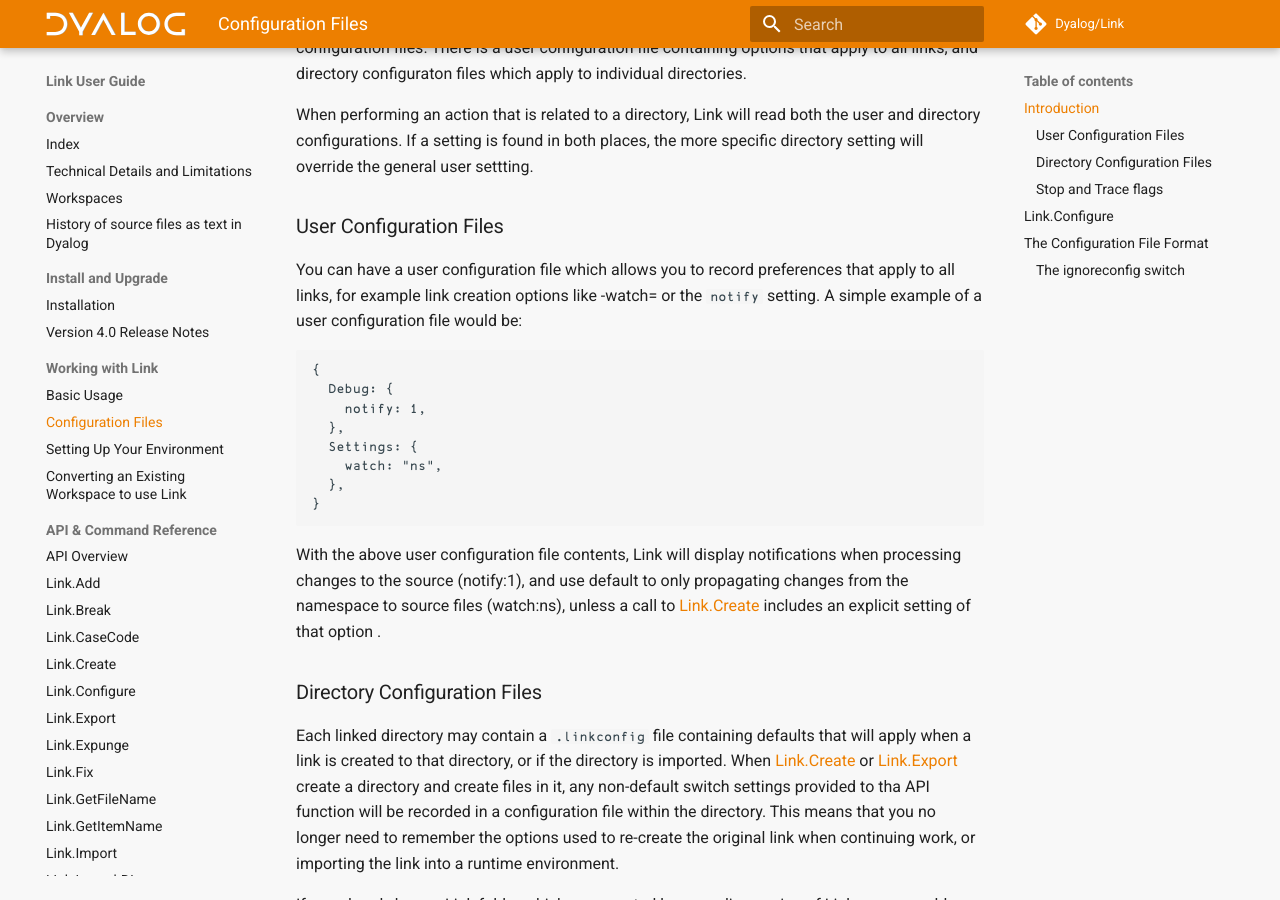
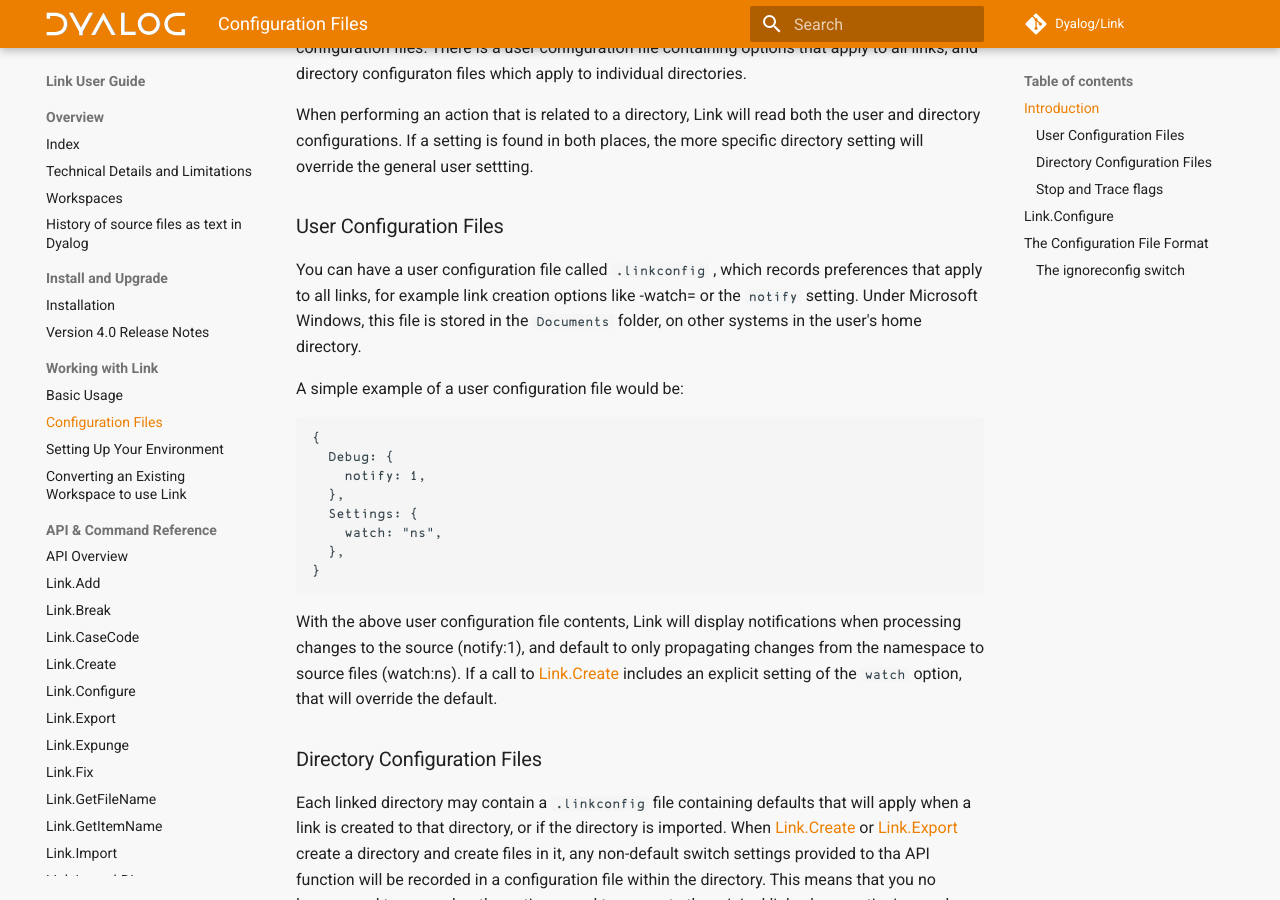
Before and after one commit to Dyalog/link, an MkDocs documentation site: the page built from docs/Usage/ConfigFiles.md, in a window 1280 px wide and 900 px high, scrolled down 221 px. Built offline with MkDocs 1.6.1 and Material for MkDocs 9.7.7, drawn with Linux system fonts in a browser that asks for light colours; comment, search, counter and statistics services are not loaded; some of the changed text lies outside the part shown.

Commit message:
Add information about WHERE user config file is

````diff
--- a/docs/Usage/ConfigFiles.md
+++ b/docs/Usage/ConfigFiles.md
@@ -6,7 +6,9 @@
 When performing an action that is related to a directory, Link will read both the user and directory configurations. If a setting is found in both places, the more specific directory setting will override the general user settting.
 
 ### User Configuration Files
-You can have a user configuration file which allows you to record preferences that apply to all links, for example link creation options like -watch= or the `notify` setting. A simple example of a user configuration file would be:
+You can have a user configuration file called `.linkconfig` , which records preferences that apply to all links, for example link creation options like -watch= or the `notify` setting. Under Microsoft Windows, this file is stored in the `Documents` folder, on other systems in the user's home directory.
+
+A simple example of a user configuration file would be:
 
 ```
 {
@@ -18,7 +20,7 @@
   },
 }
 ```
-With the above user configuration file contents, Link will display notifications when processing changes to the source (notify:1), and use default to only propagating changes from the namespace to source files (watch:ns), unless a call to [Link.Create](..API/Link.Create.md) includes an explicit setting of that option .
+With the above user configuration file contents, Link will display notifications when processing changes to the source (notify:1), and default to only propagating changes from the namespace to source files (watch:ns). If a call to [Link.Create](..API/Link.Create.md) includes an explicit setting of the `watch` option, that will override the default.
 
 ### Directory Configuration Files
 Each linked directory may contain a `.linkconfig` file containing defaults that will apply when a link is created to that directory, or if the directory is imported. When [Link.Create](..API/Link.Create.md) or [Link.Export](..API/Link.Export.md) create a directory and create files in it, any non-default switch settings provided to tha API function will be recorded in a configuration file within the directory. This means that you no longer need to remember the options used to re-create the original link when continuing work, or importing the link into a runtime environment.
@@ -131,7 +133,7 @@
 ```
 
 ### The `ignoreconfig` switch
-If you manually edit a `.linkconfig` file and damage it so that it either becomes invalid JSON5 so that Link is unable to read it, or if Link is able to read it but complains that it has invalid contents, or if you simply want to ignore the configuration, several API functions including Create, Import and Export have an `ignoreconfig` option:
+If you manually edit a `.linkconfig` file and damage it so that it either becomes invalid JSON5 so that Link is unable to read it, or if Link is able to read it but complains that it has invalid contents, or if you simply want to ignore the configuration for other reasons, several API functions including Create, Import and Export have an `ignoreconfig` option:
 
 ```
       ]link.create linkdemo c:\tmp\linkdemo
````
